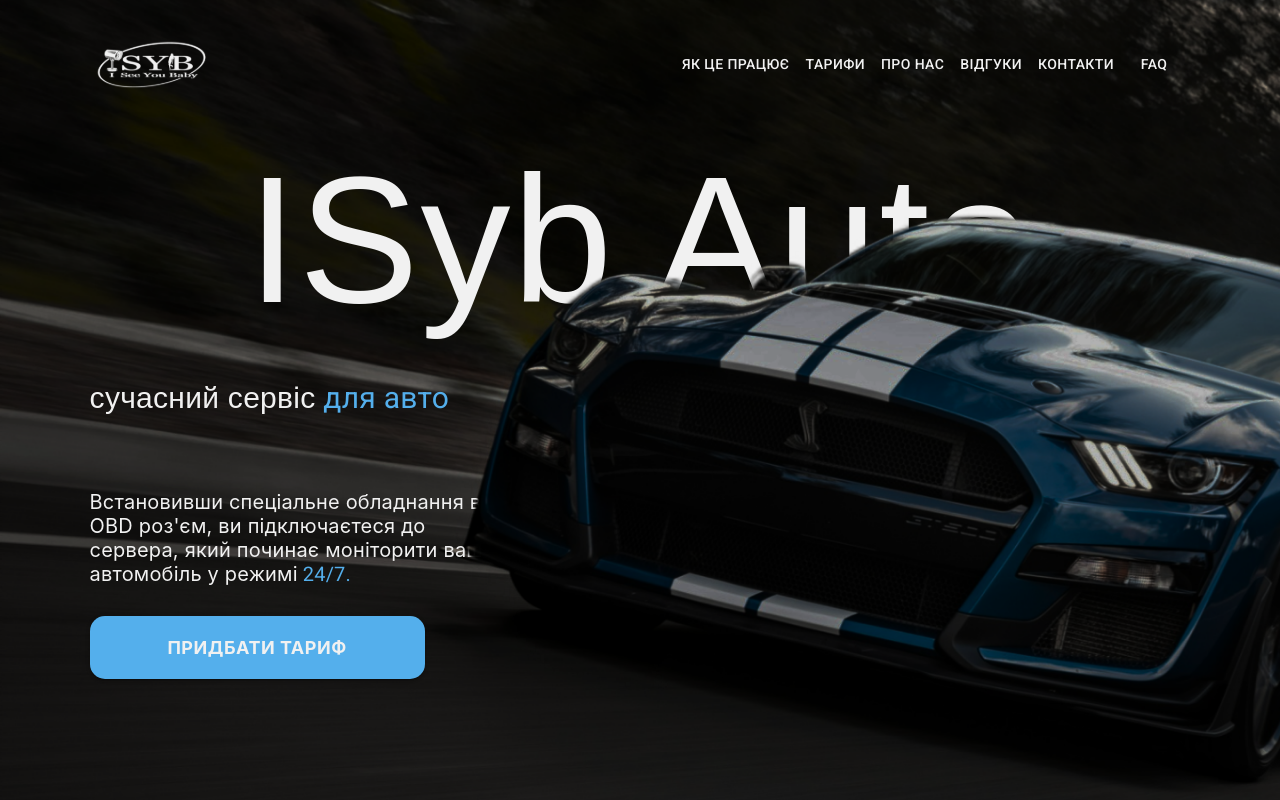
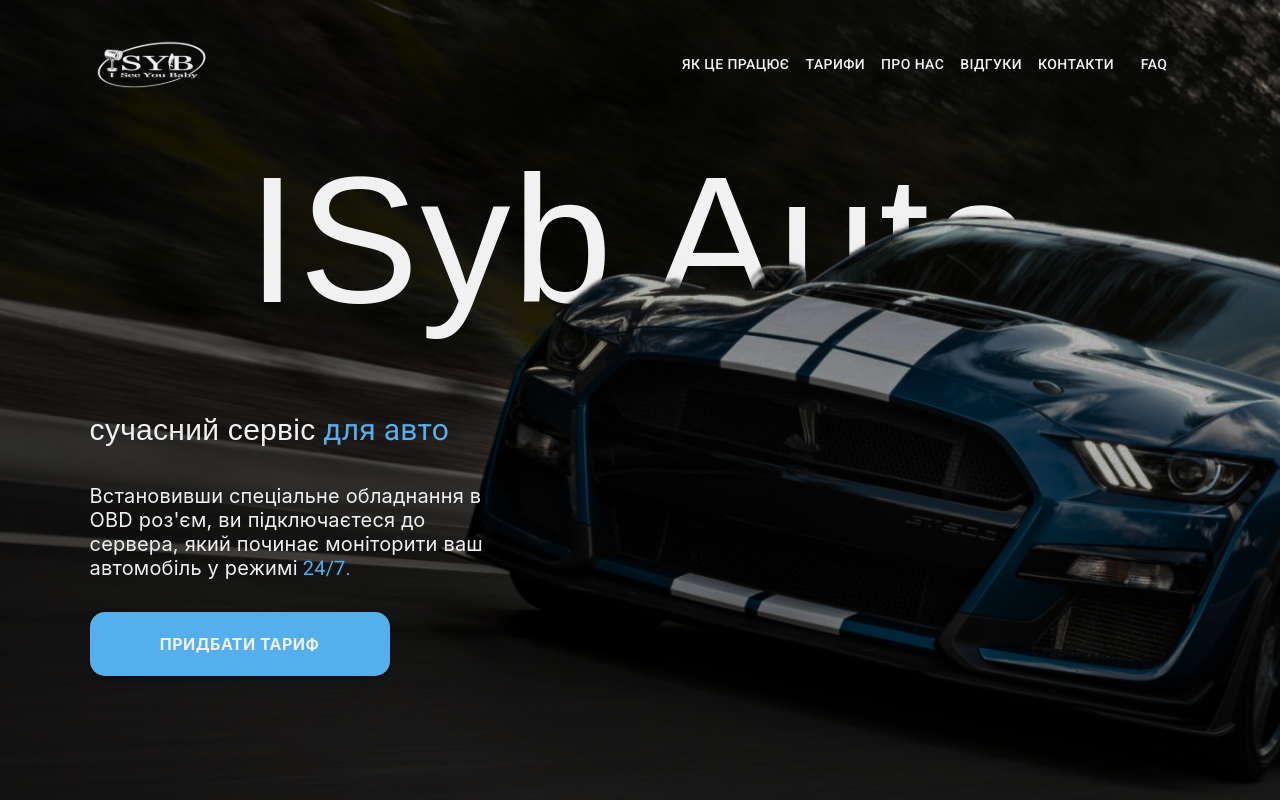
Before and after one commit to TM-OBD/obd_front, a React (Create React App) app in the folder frontend/: page / in a window 1280 px wide. Shown: the top 800 px of the page. Built offline with nearby package versions, Linux system fonts and the light colour scheme; a web font is replaced by a local one.

Commit message:
Bugs have fixed

```diff
--- a/frontend/src/components/Body/TitleBlock.js
+++ b/frontend/src/components/Body/TitleBlock.js
@@ -12,16 +12,23 @@
   position: relative;
   width: 100%;
   padding: 105px 7% 0 7%;
-  min-height: 100vh;
+`;
 
-  @media (max-width: 1000px) {
-    background-image: url(${Background});
-    background-size: cover;
-    background-position: center;
-  }
+const CarBackgroundImg = styled.img`
+  position: absolute;
+  top: 0;
+  left: 0;
+  z-index: 0;
+  width: 100%;
 `;
 
 const CarImage = styled.img`
+  position: absolute;
+  /* bottom: 0;
+  right: 0; */
+  top: 0;
+  right: 0;
+  z-index: 3;
   width: 100%;
 
   @media (max-width: 1000px) {
@@ -38,128 +45,84 @@
 `;
 
 const StyledButton = styled(Button)`
-
-  cursor: pointer;
-
   &:hover {
-    background-color: #0040FF !important;
+    background-color: #0040ff !important;
   }
-`
+`;
 
 function TitleBlock() {
   return (
     <Container>
+      <CarBackgroundImg src={Background} alt="background"></CarBackgroundImg>
+      <CarImage src={Car} alt="car"></CarImage>
       <Box
         sx={{
-          position: "relative",
-          zIndex: 3,
+          display: "flex",
+          flexDirection: "column",
+          gap: { lg: "32px", md: "28px", sm: "20px", xs: "14px" },
         }}
       >
-        <Grid
-          container
-          flexDirection={"column"}
-          sx={{
-            position: "relative",
-          }}
-        >
-          <Grid item>
         <Typography
           fontWeight={"400"}
           component="h1"
-				  fontSize={{ lg: "180px", md: "120px", sm: "90px", xs: "60px"}}
+          fontSize={{ lg: "180px", md: "120px", sm: "90px", xs: "60px" }}
           sx={{
             display: "flex",
             justifyContent: "center",
             width: "100%",
             color: (theme) => theme.palette.primary.main,
             fontFamily: "'Unbounded', sans-serif",
+            zIndex: 2,
           }}
         >
           ISyb Auto
         </Typography>
-          </Grid>
-          <Grid item>
         <Typography
           fontFamily={"Unbounded, sans-serif"}
           fontWeight={"400"}
-				  fontSize={{ lg: "30px", md: "30px", sm: "25px", xs: "20px"}}
+          fontSize={{ lg: "30px", md: "30px", sm: "25px", xs: "20px" }}
           sx={{
             color: (theme) => theme.palette.primary.main,
+            zIndex: 4,
           }}
-              display={"inline"}
         >
           сучасний сервіс
-              <span style={{ color: "#54AFEC" }}>	для авто</span>
+          <span style={{ color: "#54AFEC" }}> для авто</span>
         </Typography>
-          </Grid>
-          <Grid item marginTop={{ lg: "70px", md: "50px", sm: "40px", xs: "30px"}}>
         <Typography
           fontFamily={"Inter, sans-serif"}
           fontWeight={"400"}
-              fontSize={{ lg: "20px", md: "18px", sm: "16px", xs: "14px"}}
-              lineHeight={{ lg: "120%", sm: "110%",}}
+          fontSize={{ lg: "20px", md: "18px", sm: "16px", xs: "14px" }}
+          lineHeight={{ lg: "120%", sm: "110%" }}
           sx={{
             color: (theme) => theme.palette.primary.main,
+            zIndex: 4,
           }}
-              display={"inline"}
         >
           Встановивши спеціальне обладнання в <br />
           OBD роз'єм, ви підключаєтеся до <br />
           сервера, який починає моніторити ваш <br />
           автомобіль у режимі
-              <span style={{ color: "#54AFEC", }}>	24/7.</span>
+          <span style={{ color: "#54AFEC" }}> 24/7.</span>
         </Typography>
-          </Grid>
-          <Grid
-            item
-            style={{
-				  marginTop: "30px",
-				  "@media (minWidth:600px)": {
-				  marginTop: "40px",
-				  },
-				  "@media (minWidth:900px)": {
-				  marginTop: "50px",
-				  },
-				  "@media (minWidth:1200px)": {
-				  marginTop: "70px",
-				  },
-            }}
-          >
         <StyledButton
           variant="contained"
           sx={{
-                borderRadius: "15px",
-					 padding: { lg: "24px 50px", sm: "18px 30px", xs: "14px 20px"},
-                width: "335px",
-                height: "63px",
+            cursor: "pointer",
+            borderRadius: { lg: "15px", md: "14px", sm: "10px", xs: "8px" },
+            width: { lg: "300px", md: "250px", sm: "150px", xs: "100px" },
+            height: { lg: "64px", md: "48px", sm: "32px", xs: "28px" },
             background: "#54AFEC",
             fontFamily: "Inter, sans-serif",
             fontWeight: "700",
-                fontSize: "18px",
+            fontSize: { lg: "16px", md: "14px", sm: "10px", xs: "10px"},
             color: "#f1f1f1",
+            zIndex: 4,
           }}
         >
           Придбати тариф
         </StyledButton>
-          </Grid>
-        </Grid>
       </Box>
-      <Grid container className="main-block__image _ibg">
-        <BackgroundImage
-          className="background-all"
-          src={Background}
-          alt="Background"
-          width={"100%"}
-          loading="lazy"
-        />
-			<CarImage
-          className="background-car"
-          src={Car}
-          alt="Background"
-          width={"100%"}
-          loading="lazy"
-        />
-      </Grid>
     </Container>
   );
 }
```
Lines whose indentation alone changed are shown as unchanged.
